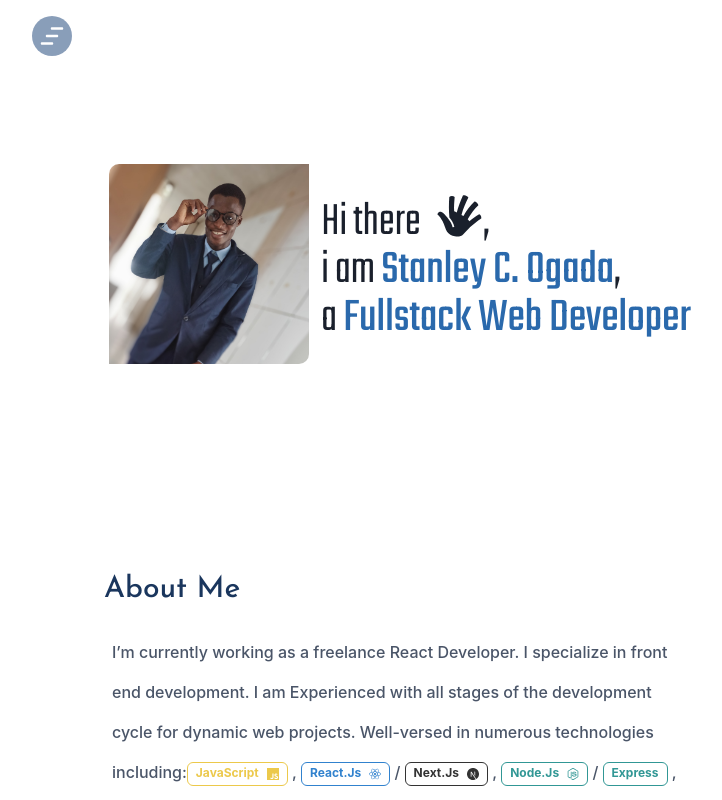
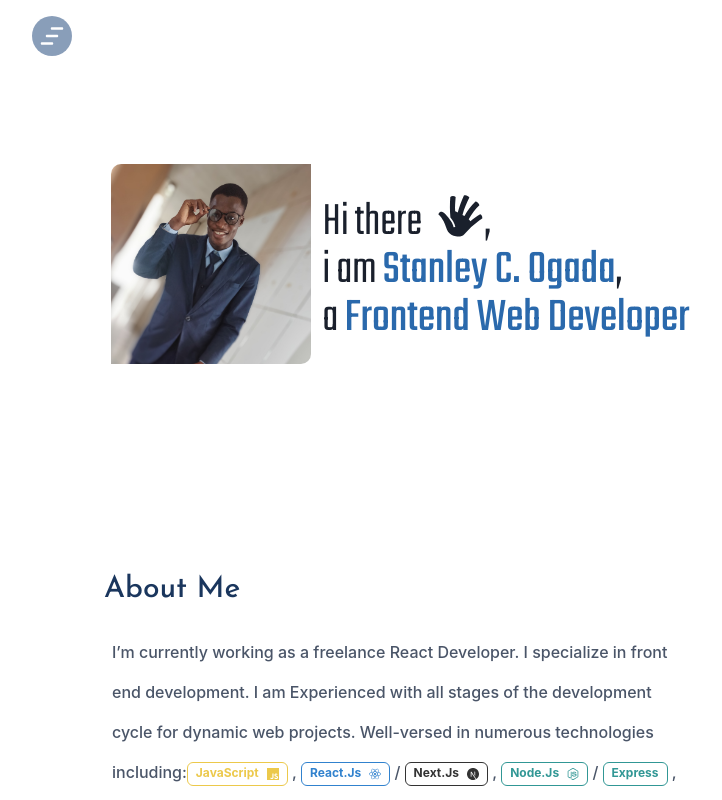
Before and after one commit to chineduogada/ogada-statnley-chinedu, a Next.js app: page / in a window 1280 px wide. Shown: the top 800 px of the page, without its empty margins (240-962 px from the left). Built offline with nearby package versions, Linux system fonts and the light colour scheme.

Commit message:
Update Header.js

```diff
--- a/components/Header.js
+++ b/components/Header.js
@@ -44,7 +44,7 @@ const Header = () => {
         ,
         <br />a{" "}
         <Box className="heading__bold" as="span" color="brand.700">
-          Fullstack Web Developer
+          Frontend Web Developer
         </Box>
       </Heading>
     </Flex>
```
